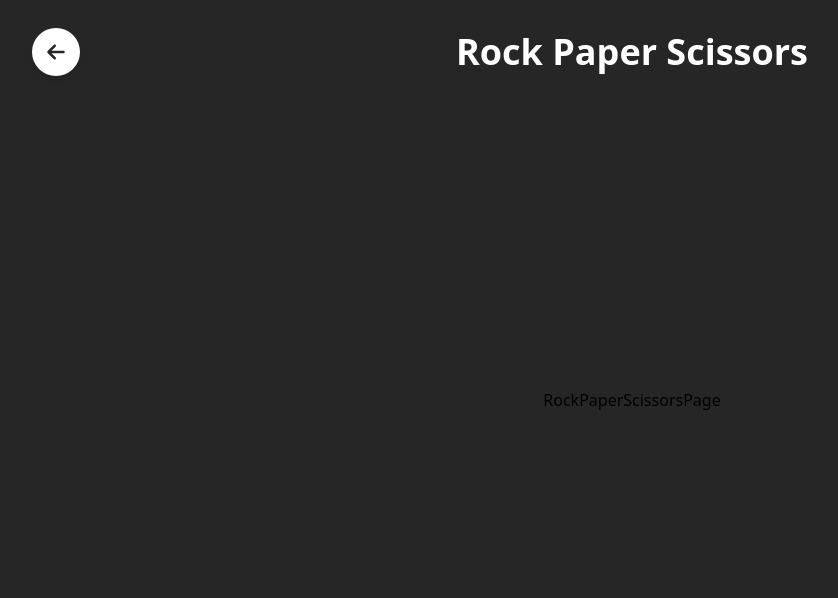
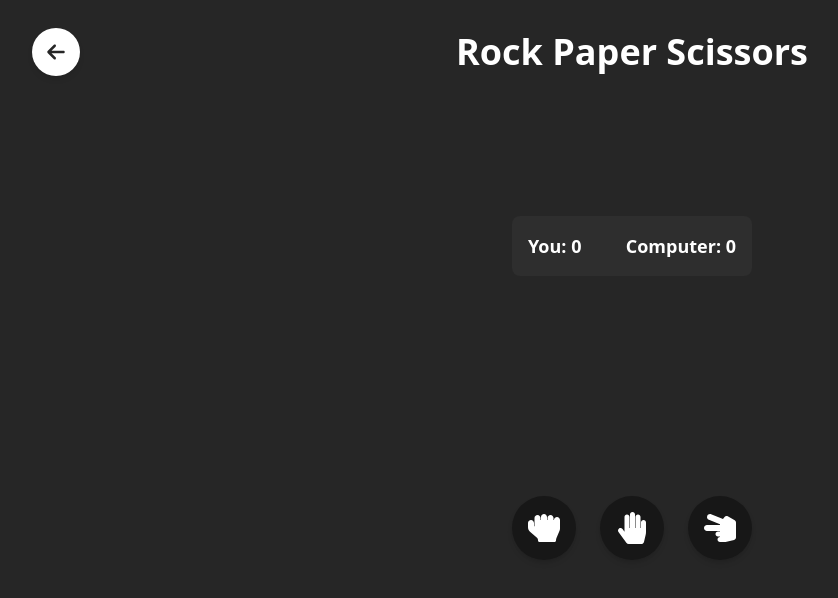
Before and after one commit to TamerlanK/react-9-games, a React (Vite) app: page /rock-paper-scissors in a window 1280 px wide. Shown: the top 598 px of the page, without its empty margins (8-846 px from the left). Built offline with nearby package versions, Linux system fonts and the light colour scheme.

Commit message:
rock paper scissors finished

```diff
--- a/src/features/rock-paper-scissors/index.tsx
+++ b/src/features/rock-paper-scissors/index.tsx
@@ -1,5 +1,258 @@
+import { cn } from "@/lib/utils"
+import { AnimatePresence, motion } from "framer-motion"
+import { useCallback, useEffect, useState } from "react"
+import { FaHandPaper, FaHandRock, FaHandScissors } from "react-icons/fa"
+
+const CHOICES = ["Rock", "Paper", "Scissors"] as const
+type Choice = (typeof CHOICES)[number]
+type Result = "Win" | "Lose" | "Draw" | null
+
+const getResult = (player: Choice, computer: Choice): Result => {
+  if (player === computer) return "Draw"
+  if (
+    (player === "Rock" && computer === "Scissors") ||
+    (player === "Paper" && computer === "Rock") ||
+    (player === "Scissors" && computer === "Paper")
+  )
+    return "Win"
+  return "Lose"
+}
+
+const getStyle = (result: Result) => {
+  switch (result) {
+    case "Win":
+      return "text-green-400"
+    case "Lose":
+      return "text-red-400"
+    case "Draw":
+      return "text-yellow-400"
+    default:
+      return ""
+  }
+}
+
+const getText = (result: Result) => {
+  switch (result) {
+    case "Win":
+      return "You Win!"
+    case "Lose":
+      return "You Lose!"
+    case "Draw":
+      return "It's a Draw!"
+    default:
+      return ""
+  }
+}
+
+const shakeVariant = {
+  rest: { y: 0 },
+  shake: {
+    y: [0, 20, 0, 20, 0, 20, 0],
+    transition: {
+      duration: 1.5,
+      ease: "easeInOut",
+    },
+  },
+}
+
 const RockPaperScissorsPage = () => {
-  return <div>RockPaperScissorsPage</div>
+  const [playerChoice, setPlayerChoice] = useState<Choice | null>(null)
+  const [computerChoice, setComputerChoice] = useState<Choice | null>(null)
+  const [result, setResult] = useState<Result>(null)
+  const [score, setScore] = useState({ player: 0, computer: 0 })
+  const [isShaking, setIsShaking] = useState(false)
+
+  const playRound = useCallback(
+    (choice: Choice) => {
+      if (isShaking) return
+      setPlayerChoice(choice)
+      const compChoice = CHOICES[Math.floor(Math.random() * CHOICES.length)]
+      setComputerChoice(compChoice)
+      setResult(null)
+      setIsShaking(true)
+    },
+    [isShaking]
+  )
+
+  const resetGame = () => {
+    setPlayerChoice(null)
+    setComputerChoice(null)
+    setResult(null)
+    setIsShaking(false)
+    setScore({ player: 0, computer: 0 })
+  }
+
+  const choiceIcons = {
+    Rock: FaHandRock,
+    Paper: FaHandPaper,
+    Scissors: FaHandScissors,
+  }
+
+  useEffect(() => {
+    if (!isShaking && playerChoice && computerChoice && result === null) {
+      const outcome = getResult(playerChoice, computerChoice)
+      setResult(outcome)
+      if (outcome === "Win") {
+        setScore((prev) => ({ ...prev, player: prev.player + 1 }))
+      } else if (outcome === "Lose") {
+        setScore((prev) => ({ ...prev, computer: prev.computer + 1 }))
+      }
+    }
+  }, [isShaking, playerChoice, computerChoice, result])
+
+  return (
+    <div className="min-h-1/2 bg-neutral-800 flex flex-col items-center justify-between p-4 text-white">
+      <motion.div
+        initial={{ opacity: 0, scale: 0.9 }}
+        animate={{ opacity: 1, scale: 1 }}
+        transition={{ duration: 0.5, delay: 0.1 }}
+        className="w-full max-w-md bg-neutral-700/30 rounded-lg p-4 flex justify-between items-center mb-6"
+      >
+        <span className="text-lg font-semibold">You: {score.player}</span>
+        <span className="text-lg font-semibold">
+          Computer: {score.computer}
+        </span>
+      </motion.div>
+
+      <AnimatePresence>
+        {(isShaking || result) && (
+          <motion.div
+            key="result"
+            initial={{ opacity: 0, scale: 0.8 }}
+            animate={{ opacity: 1, scale: 1 }}
+            exit={{ opacity: 0, scale: 0.8 }}
+            transition={{ duration: 0.4 }}
+            className="flex-1 flex flex-col items-center justify-center w-full max-w-md"
+          >
+            <div className="flex justify-between w-full mb-4">
+              <div className="flex flex-col items-center">
+                <p className="text-lg mb-3">You</p>
+                <AnimatePresence mode="wait">
+                  {isShaking ? (
+                    <motion.div
+                      key="shaking-player"
+                      variants={shakeVariant}
+                      initial="rest"
+                      animate="shake"
+                      exit={{ opacity: 0 }}
+                      onAnimationComplete={() => {
+                        if (isShaking) {
+                          setIsShaking(false)
+                        }
+                      }}
+                    >
+                      <FaHandRock size={48} className="rotate-90" />
+                    </motion.div>
+                  ) : (
+                    <motion.div
+                      key="choice-player"
+                      initial={{ opacity: 0 }}
+                      animate={{ opacity: 1 }}
+                    >
+                      {playerChoice &&
+                        choiceIcons[playerChoice]({
+                          size: 48,
+                          className:
+                            playerChoice === "Scissors"
+                              ? "transform -scale-x-100"
+                              : "rotate-90",
+                        })}
+                    </motion.div>
+                  )}
+                </AnimatePresence>
+              </div>
+              <div className="flex flex-col items-center">
+                <p className="text-lg mb-3">Computer</p>
+                <AnimatePresence mode="wait">
+                  {isShaking ? (
+                    <motion.div
+                      key="shaking-computer"
+                      variants={shakeVariant}
+                      initial="rest"
+                      animate="shake"
+                      exit={{ opacity: 0 }}
+                    >
+                      <FaHandRock
+                        size={48}
+                        className="transform -scale-x-100 -rotate-90"
+                      />
+                    </motion.div>
+                  ) : (
+                    <motion.div
+                      key="choice-computer"
+                      initial={{ opacity: 0 }}
+                      animate={{ opacity: 1 }}
+                    >
+                      {computerChoice &&
+                        choiceIcons[computerChoice]({
+                          size: 48,
+                          className:
+                            computerChoice === "Scissors"
+                              ? ""
+                              : "transform -scale-x-100 -rotate-90",
+                        })}
+                    </motion.div>
+                  )}
+                </AnimatePresence>
+              </div>
+            </div>
+            {result && (
+              <motion.p
+                initial={{ opacity: 0 }}
+                animate={{ opacity: 1 }}
+                transition={{ delay: 0.3 }}
+                className={cn(`text-2xl font-bold mb-6`, getStyle(result))}
+              >
+                {getText(result)}
+              </motion.p>
+            )}
+          </motion.div>
+        )}
+      </AnimatePresence>
+
+      <motion.div
+        initial={{ opacity: 0, y: 20 }}
+        animate={{ opacity: 1, y: 0 }}
+        transition={{ duration: 0.5, delay: 0.2 }}
+        className="w-full max-w-md flex justify-center gap-6 mb-6"
+      >
+        {CHOICES.map((choice) => {
+          const Icon = choiceIcons[choice]
+          return (
+            <motion.button
+              key={choice}
+              whileHover={{
+                scale: 1.1,
+                boxShadow: "0px 4px 15px rgba(0, 0, 0, 0.2)",
+              }}
+              whileTap={{ scale: 0.95 }}
+              className="bg-neutral-900 hover:bg-neutral-700/50 text-white p-4 rounded-full shadow-md cursor-pointer"
+              onClick={() => playRound(choice)}
+              aria-label={`Choose ${choice}`}
+              disabled={isShaking}
+            >
+              <Icon size={32} />
+            </motion.button>
+          )
+        })}
+      </motion.div>
+      {result ? (
+        <motion.div
+          initial={{ opacity: 0, y: -20 }}
+          animate={{ opacity: 1, y: 0 }}
+          transition={{ duration: 0.5 }}
+          className="w-full max-w-md flex justify-center mb-6"
+        >
+          <button
+            onClick={resetGame}
+            className="px-4 py-2 bg-neutral-700/50 text-neutral-100 rounded hover:bg-neutral-600/50 cursor-pointer"
+          >
+            Reset
+          </button>
+        </motion.div>
+      ) : null}
+    </div>
+  )
 }
 
 export default RockPaperScissorsPage
```
